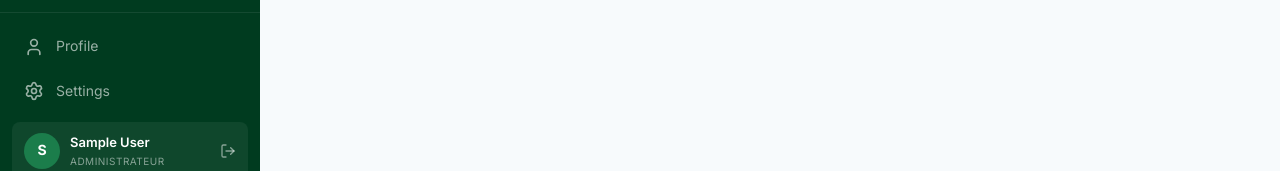
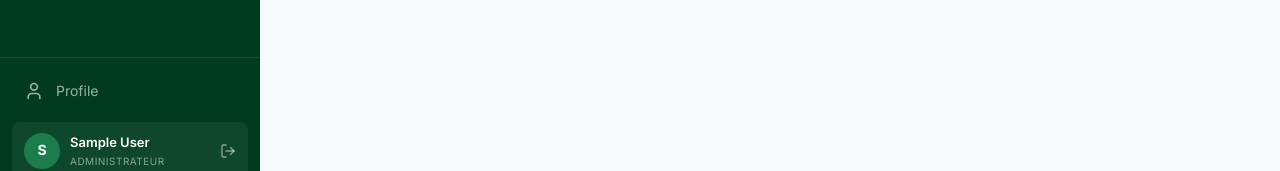
Before and after one commit to aminata-byte/talibevoice_adminweb, a React (Vite) app: page /utilisateurs in a window 1280 px wide. Shown: the part 609-780 px from the top of the page. Built offline with nearby package versions, Linux system fonts and the light colour scheme; no server answers; sample sign-in values are in the browser's storage.

Commit message:
fix(sidebar): suppression lien Settings sans page associée

```diff
--- a/src/components/layout/Sidebar.jsx
+++ b/src/components/layout/Sidebar.jsx
@@ -10,7 +10,7 @@ import {
   Bell,
   FileText,
   LogOut,
-  Settings,
+
   User,
   AlertTriangle,
   UserCog,
@@ -92,17 +92,7 @@ function Sidebar() {
           </span>
           <span className="sidebar__link-label">Profile</span>
         </NavLink>
-        <NavLink
-          to="/parametres"
-          className={({ isActive }) =>
-            `sidebar__link ${isActive ? "sidebar__link--active" : ""}`
-          }
-        >
-          <span className="sidebar__link-icon">
-            <Settings size={20} />
-          </span>
-          <span className="sidebar__link-label">Settings</span>
-        </NavLink>
+
 
         {/* Admin info */}
         <div className="sidebar__admin">
```
